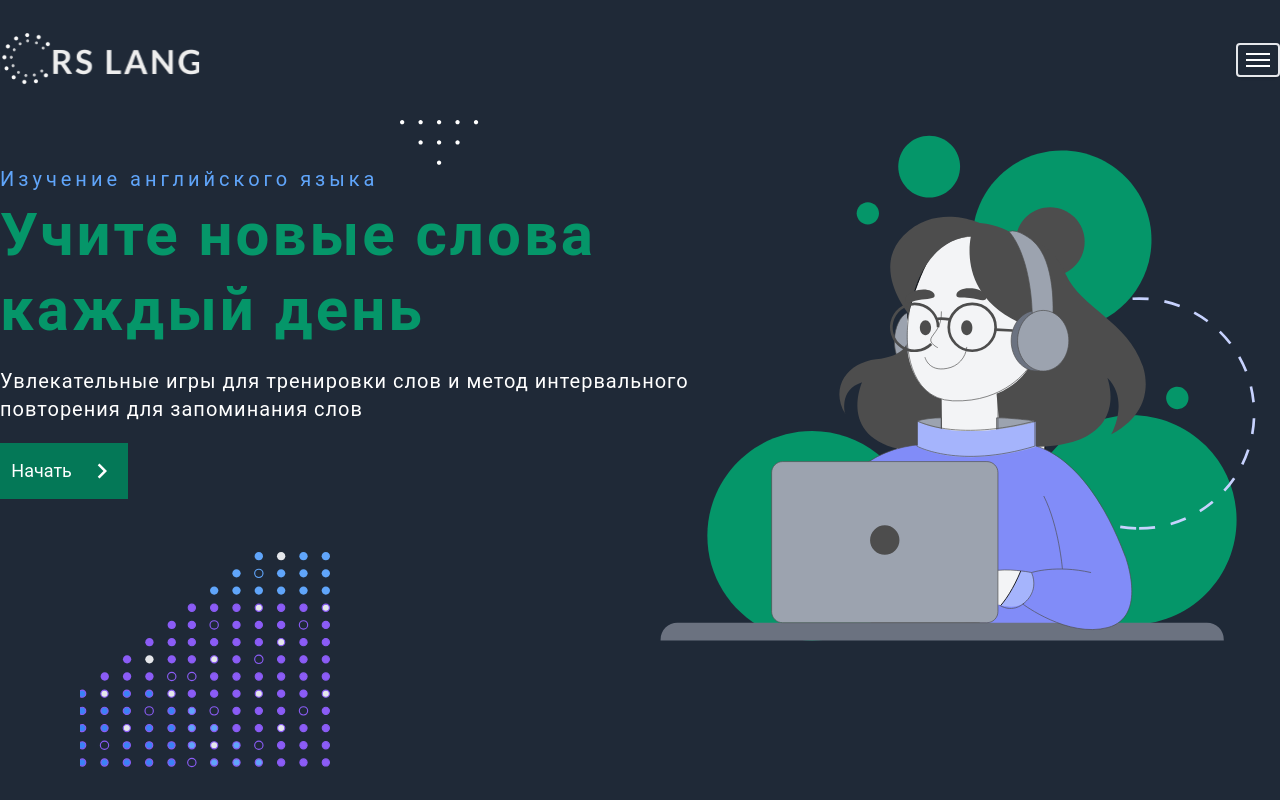
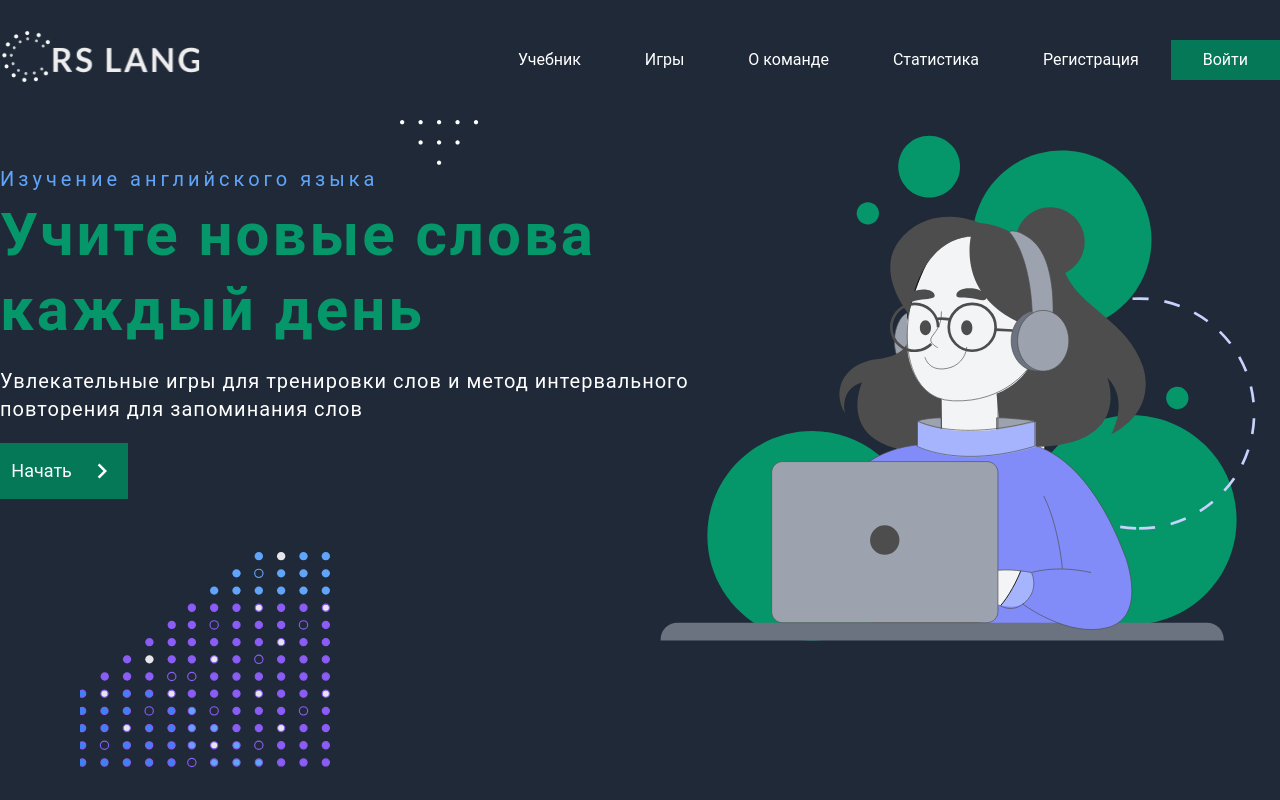
Before and after one commit to Arantiryo/rs-lang, a React (Create React App) app in the folder rs-lang/: page / in a window 1280 px wide. Shown: the top 800 px of the page. Built offline with nearby package versions, Linux system fonts and the light colour scheme.

Commit message:
feat: implement header navigation bar

```diff
--- a/rs-lang/src/components/Header/Header.tsx
+++ b/rs-lang/src/components/Header/Header.tsx
@@ -1,24 +1,18 @@
+import { Link } from "react-router-dom";
 import headerLogo from "../../assets/svg/header__logo.svg";
+import Nav from "./Navbar/Burger";
 
 export default function Header() {
   return (
-    <div className="header w-full h-20 lg:h-[120px] flex items-center justify-between">
-      <img
-        className="block w-24 sm:w-[140px] lg:w-[200px]"
-        src={headerLogo}
-        alt="header logo"
-      />
-      <BurgerMenu />
+    <div className="header relative w-full h-20 lg:h-[120px] flex items-center justify-between">
+      <Link to="/">
+        <img
+          className="block relative top-[-2px] w-24 sm:w-[140px] lg:w-[200px]"
+          src={headerLogo}
+          alt="header logo"
+        />
+      </Link>
+      <Nav></Nav>
     </div>
   );
 }
-
-function BurgerMenu() {
-  return (
-    <div className="p-2 space-y-1 border-2 rounded shadow">
-      <span className="block w-6 h-0.5 bg-white"></span>
-      <span className="block w-6 h-0.5 bg-white"></span>
-      <span className="block w-6 h-0.5 bg-white"></span>
-    </div>
-  );
-}
--- /dev/null
+++ b/rs-lang/src/components/Header/Navbar/Burger.tsx
@@ -0,0 +1,31 @@
+import { useState } from "react";
+import Nav from "./Nav";
+
+const Burger = () => {
+  const [open, setOpen] = useState(false);
+
+  return (
+    <>
+      <div
+        className="w-8 h-8 fixed top-4 right-5 z-[60] hidden cursor-pointer mw:flex mw:justify-around mw:flex-col mw:flex-nowrap"
+        onClick={() => setOpen(!open)}
+      >
+        <div
+          className={`w-8 h-1 rounded-lg origin-[1px] transition-all bg-white
+            ${open ? "rotate-45" : "rotate-0"}`}
+        />
+        <div
+          className={`w-8 h-1 rounded-lg origin-[1px] transition-all bg-white
+            ${open ? "opacity-0" : "opacity-1"}`}
+        />
+        <div
+          className={`w-8 h-1 rounded-lg origin-[1px] transition-all bg-white
+            ${open ? "rotate-[-45deg]" : "rotate-0"}`}
+        />
+      </div>
+      <Nav open={open} />
+    </>
+  );
+};
+
+export default Burger;
--- /dev/null
+++ b/rs-lang/src/components/Header/Navbar/Nav.tsx
@@ -0,0 +1,48 @@
+import { NavLink } from "react-router-dom";
+
+type NavProps = {
+  open: boolean;
+};
+
+const RightNav = ({ open }: NavProps) => {
+  return (
+    <ul
+      className={`list-none flex flex-nowrap z-50 mw:flex-col mw:bg-gray-700
+      mw:fixed ${open ? "mw:translate-x-0" : "mw:translate-x-full"}
+      mw:top-0 mw:right-0 mw:h-screen mw:w-[280px] mw:pt-14 mw:transition-transform mw:duration-500`}
+    >
+      <li className="py-2 px-3 xl:px-8 text-white cursor-pointer text-center hover:text-yellow-500 transition-colors">
+        <NavLink to="/textbook" activeClassName="text-yellow-500">
+          Учебник
+        </NavLink>
+      </li>
+      <li className="py-2 px-3 xl:px-8 text-white cursor-pointer text-center hover:text-yellow-500 transition-colors">
+        <NavLink to="/games" activeClassName="text-yellow-500">
+          Игры
+        </NavLink>
+      </li>
+      <li className="py-2 px-3 xl:px-8 text-white cursor-pointer text-center hover:text-yellow-500 transition-colors">
+        <NavLink to="/team" activeClassName="text-yellow-500">
+          О команде
+        </NavLink>
+      </li>
+      <li className="py-2 px-3 xl:px-8 text-white cursor-pointer text-center hover:text-yellow-500 transition-colors">
+        <NavLink to="/statistics" activeClassName="text-yellow-500">
+          Статистика
+        </NavLink>
+      </li>
+      <li className="py-2 px-3 xl:px-8 text-white cursor-pointer text-center hover:text-yellow-500 transition-colors">
+        <NavLink to="/signup" activeClassName="text-yellow-500">
+          Регистрация
+        </NavLink>
+      </li>
+      <li className="text-white cursor-pointer text-center transition-colors bg-emerald-700 hover:bg-emerald-600">
+        <NavLink to="/login" activeClassName="text-yellow-500">
+          <div className="py-2 px-6 xl:px-8 w-full mx-auto h-full ">Войти</div>
+        </NavLink>
+      </li>
+    </ul>
+  );
+};
+
+export default RightNav;
--- a/rs-lang/src/components/Welcome/Welcome.tsx
+++ b/rs-lang/src/components/Welcome/Welcome.tsx
@@ -32,8 +32,6 @@ export default function Welcome() {
           type="button"
           className="welcome__btn_begin relative top-5 w-18 h-7 xs:w-24 xs:h-9 lg:w-32 lg:h-14
           bg-emerald-700 hover:bg-emerald-600 transition-colors text-white text-sm lg:text-lg px-1"
-          isLoading={false}
-          disabled={false}
         >
           <span className="flex items-center justify-around">
             Начать <MdKeyboardArrowRight className="text-lg lg:text-3xl" />
--- a/rs-lang/tailwind.config.js
+++ b/rs-lang/tailwind.config.js
@@ -11,6 +11,7 @@ module.exports = {
       lg: "1024px",
       xl: "1280px",
       xxl: "1440px",
+      mw: { max: "767px" },
     },
     extend: {},
   },
```
